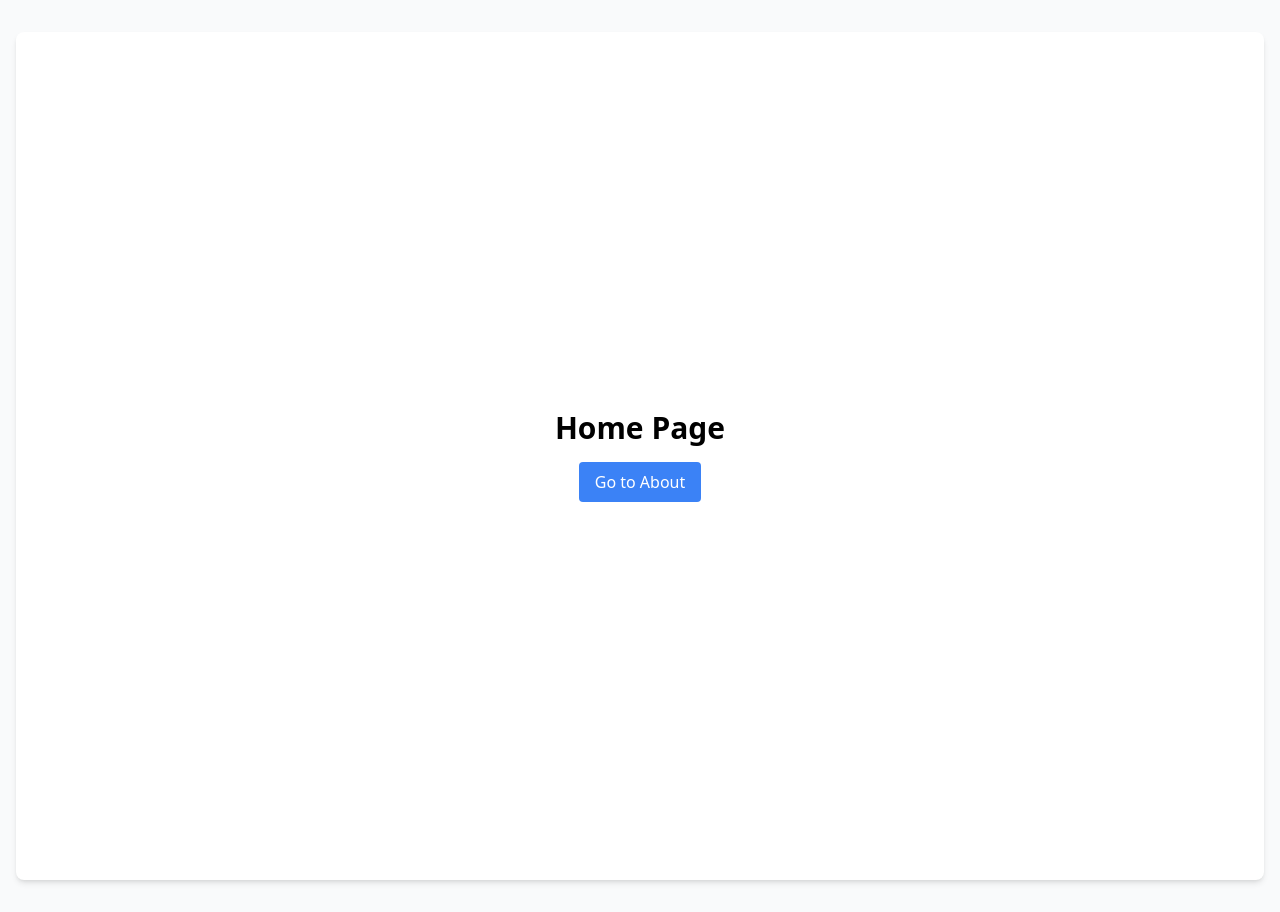
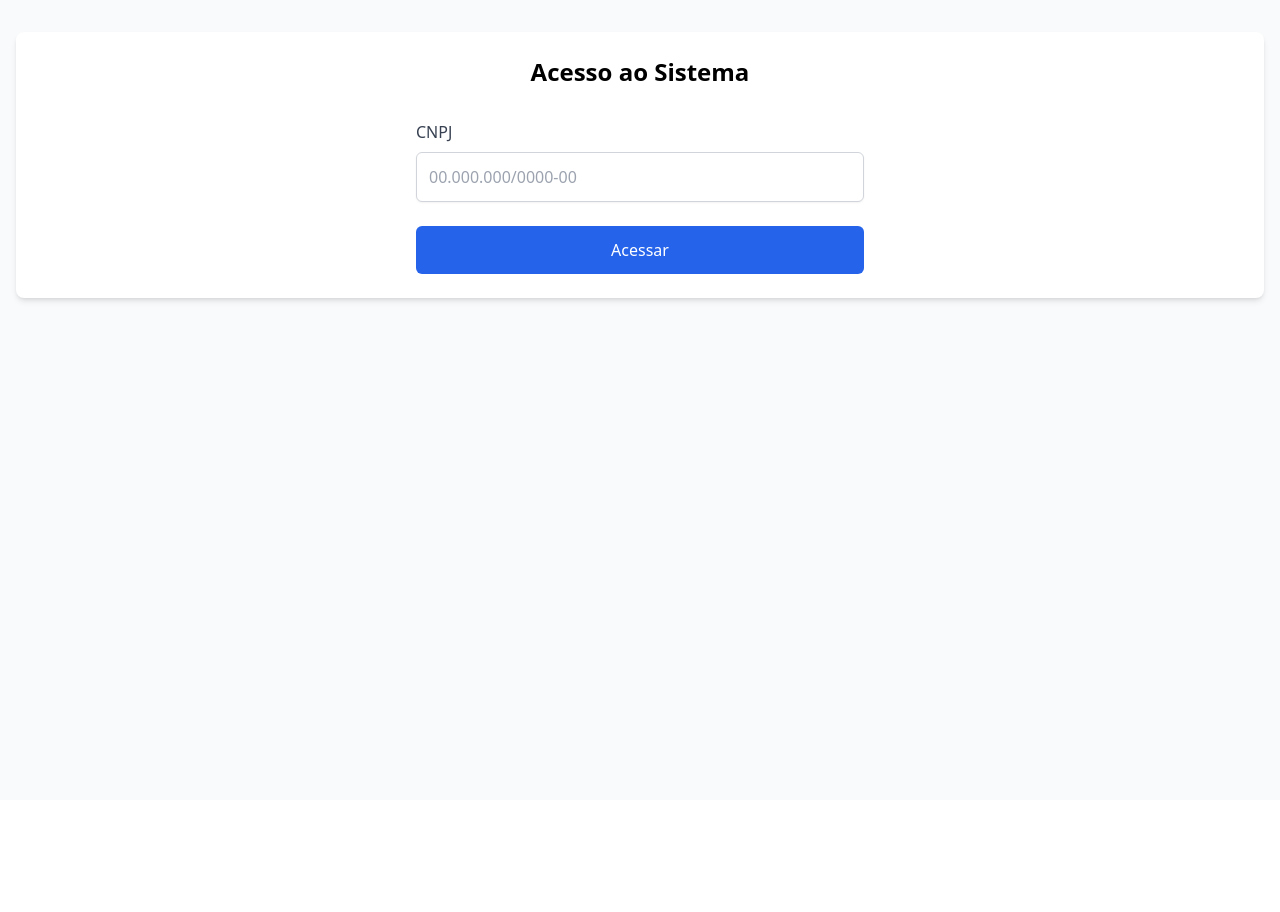
Before and after one commit to FerJSsilva/front-loko, a React (Vite) app: page / in a window 1280 px wide. After the commit the page ends 800 px from the top, so only its background shows below. Built offline with nearby package versions, Linux system fonts and the light colour scheme.

Commit message:
add context and login page

```diff
--- a/src/App.jsx
+++ b/src/App.jsx
@@ -1,8 +1,13 @@
 import { RouterProvider } from 'react-router-dom';
+import { CompanyProvider } from './context/CompanyContext';
 import { router } from './routes';
 
 function App() {
-  return <RouterProvider router={router} />;
+  return (
+    <CompanyProvider>
+      <RouterProvider router={router} />
+    </CompanyProvider>
+  );
 }
 
 export default App;
--- /dev/null
+++ b/src/context/CompanyContext.jsx
@@ -0,0 +1,15 @@
+import { createContext, useContext, useState } from 'react';
+
+const CompanyContext = createContext();
+
+export function CompanyProvider({ children }) {
+  const [companyData, setCompanyData] = useState(null);
+
+  return (
+    <CompanyContext.Provider value={{ companyData, setCompanyData }}>
+      {children}
+    </CompanyContext.Provider>
+  );
+}
+
+export const useCompany = () => useContext(CompanyContext);
--- a/src/pages/Home.jsx
+++ b/src/pages/Home.jsx
@@ -1,17 +1,89 @@
+import { useState } from 'react';
 import { useNavigate } from 'react-router-dom';
+import { useCompany } from '../context/CompanyContext';
 
 export default function Home() {
+  const [cnpj, setCnpj] = useState('');
   const navigate = useNavigate();
+  const { setCompanyData } = useCompany();
+
+  const handleCnpjChange = (e) => {
+    let value = e.target.value;
+    value = value.replace(/\D/g, '');
+    if (value.length <= 14) {
+      value = value.replace(/^(\d{2})(\d)/, '$1.$2');
+      value = value.replace(/^(\d{2})\.(\d{3})(\d)/, '$1.$2.$3');
+      value = value.replace(/\.(\d{3})(\d)/, '.$1/$2');
+      value = value.replace(/(\d{4})(\d)/, '$1-$2');
+    }
+    setCnpj(value);
+  };
+
+  const validateCnpj = (cnpj) => {
+    cnpj = cnpj.replace(/\D/g, '');
+    return cnpj.length === 14;
+  };
+
+  const handleSubmit = async (e) => {
+    e.preventDefault();
+
+    if (!validateCnpj(cnpj)) {
+      alert('CNPJ inválido');
+      return;
+    }
+
+    try {
+      const response = await fetch('http://localhost:3200/api/login', {
+        method: 'POST',
+        headers: {
+          'Content-Type': 'application/json',
+        },
+        body: JSON.stringify({ cnpj: cnpj.replace(/\D/g, '') }),
+      });
+
+      if (!response.ok) {
+        throw new Error('CNPJ sem contratos ativos');
+      }
+
+      const data = await response.json();
+      setCompanyData(data);
+      navigate('/contracts');
+    } catch (error) {
+      alert(error.message);
+    }
+  };
 
   return (
-    <div className="flex min-h-screen flex-col items-center justify-center gap-4">
-      <h1 className="text-3xl font-bold">Home Page</h1>
-      <button
-        onClick={() => navigate('/about')}
-        className="rounded bg-blue-500 px-4 py-2 text-white hover:bg-blue-600"
-      >
-        Go to About
-      </button>
+    <div className="flex flex-col items-center justify-center">
+      <h1 className="mb-8 text-2xl font-bold">Acesso ao Sistema</h1>
+
+      <form onSubmit={handleSubmit} className="w-full max-w-md">
+        <div className="mb-6">
+          <label
+            htmlFor="cnpj"
+            className="mb-2 block font-medium text-gray-700"
+          >
+            CNPJ
+          </label>
+          <input
+            type="text"
+            id="cnpj"
+            value={cnpj}
+            onChange={handleCnpjChange}
+            placeholder="00.000.000/0000-00"
+            className="w-full rounded-md border border-gray-300 p-3 shadow-sm focus:border-blue-500 focus:outline-none focus:ring-1 focus:ring-blue-500"
+            maxLength="18"
+            required
+          />
+        </div>
+
+        <button
+          type="submit"
+          className="w-full rounded-md bg-blue-600 px-4 py-3 text-white hover:bg-blue-700 focus:outline-none focus:ring-2 focus:ring-blue-500 focus:ring-offset-2"
+        >
+          Acessar
+        </button>
+      </form>
     </div>
   );
 }
```
